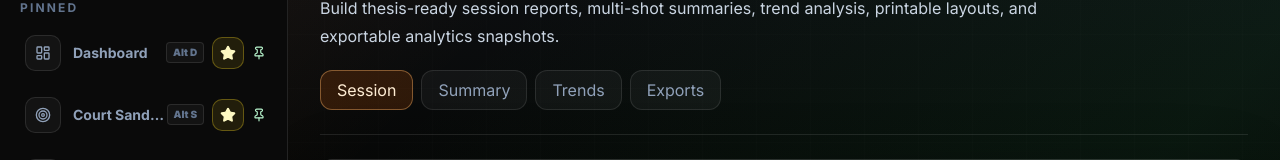
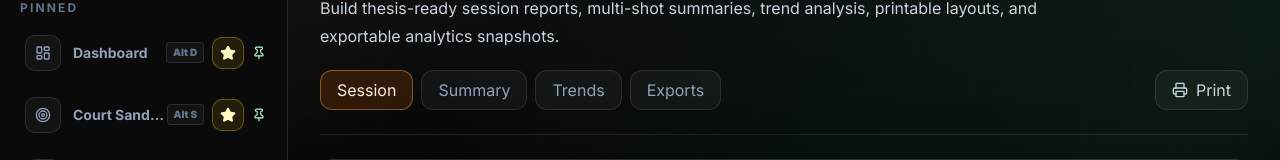
Before and after one commit to Rabin935/shot-optimizing-engine, a Next.js app in the folder frontend/: page /reports in a window 1280 px wide. Shown: the part 182-342 px from the top of the page. Built offline with nearby package versions, Linux system fonts and the light colour scheme.

Commit message:
feat: add printable report layouts

```diff
--- a/frontend/app/globals.css
+++ b/frontend/app/globals.css
@@ -178,6 +178,32 @@ textarea {
   }
 }
 
+@media print {
+  body {
+    background: #ffffff !important;
+    color: #111827 !important;
+  }
+
+  aside,
+  nav,
+  button,
+  .print-hidden {
+    display: none !important;
+  }
+
+  main,
+  section,
+  article,
+  div {
+    box-shadow: none !important;
+  }
+
+  .print-report {
+    break-inside: avoid;
+    page-break-inside: avoid;
+  }
+}
+
 ::selection {
   background: rgba(249, 115, 22, 0.35);
   color: #ffffff;
--- a/frontend/components/analytics/AnalyticsReportsDashboard.tsx
+++ b/frontend/components/analytics/AnalyticsReportsDashboard.tsx
@@ -5,6 +5,7 @@ import {
   Award,
   FileDown,
   Gauge,
+  Printer,
   Shield,
   Target,
   TrendingDown,
@@ -75,6 +76,7 @@ export function AnalyticsReportsDashboard() {
   const bestPressure = getBestPressure(pressureRows);
   const worstPressure = getWorstPressure(pressureRows);
   const recentShots = [...shots].slice(-6).reverse();
+  const printReport = () => window.print();
 
   return (
     <section className="grid gap-6">
@@ -89,7 +91,7 @@ export function AnalyticsReportsDashboard() {
           Build thesis-ready session reports, multi-shot summaries, trend
           analysis, printable layouts, and exportable analytics snapshots.
         </p>
-        <div className="mt-2 flex flex-wrap gap-2" role="tablist" aria-label="Report view">
+        <div className="mt-2 flex flex-wrap items-center gap-2" role="tablist" aria-label="Report view">
           {reportModes.map((mode) => (
             <button
               key={mode.value}
@@ -106,12 +108,20 @@ export function AnalyticsReportsDashboard() {
               {mode.label}
             </button>
           ))}
+          <button
+            type="button"
+            onClick={printReport}
+            className="ml-auto inline-flex min-h-10 items-center gap-2 rounded-lg border border-white/10 bg-white/[0.04] px-4 text-sm font-black text-slate-300 transition hover:border-green-300/35 hover:text-green-100"
+          >
+            <Printer className="size-4" />
+            Print
+          </button>
         </div>
       </header>
 
       <GlobalAnalyticsFilterBar />
 
-      <section className="grid gap-3 md:grid-cols-2 xl:grid-cols-4">
+      <section className="print-report grid gap-3 md:grid-cols-2 xl:grid-cols-4">
         <StatCard icon={<Activity className="size-5" />} label="Replay Summary" value={`${summary.shotCount} shots`} />
         <StatCard icon={<Gauge className="size-5" />} label="Average EPPS" value={formatDecimal(summary.averageEpps)} tone="green" />
         <StatCard icon={<Target className="size-5" />} label="Average Make" value={formatPercent(summary.averageMakeProbability)} tone="orange" />
```
